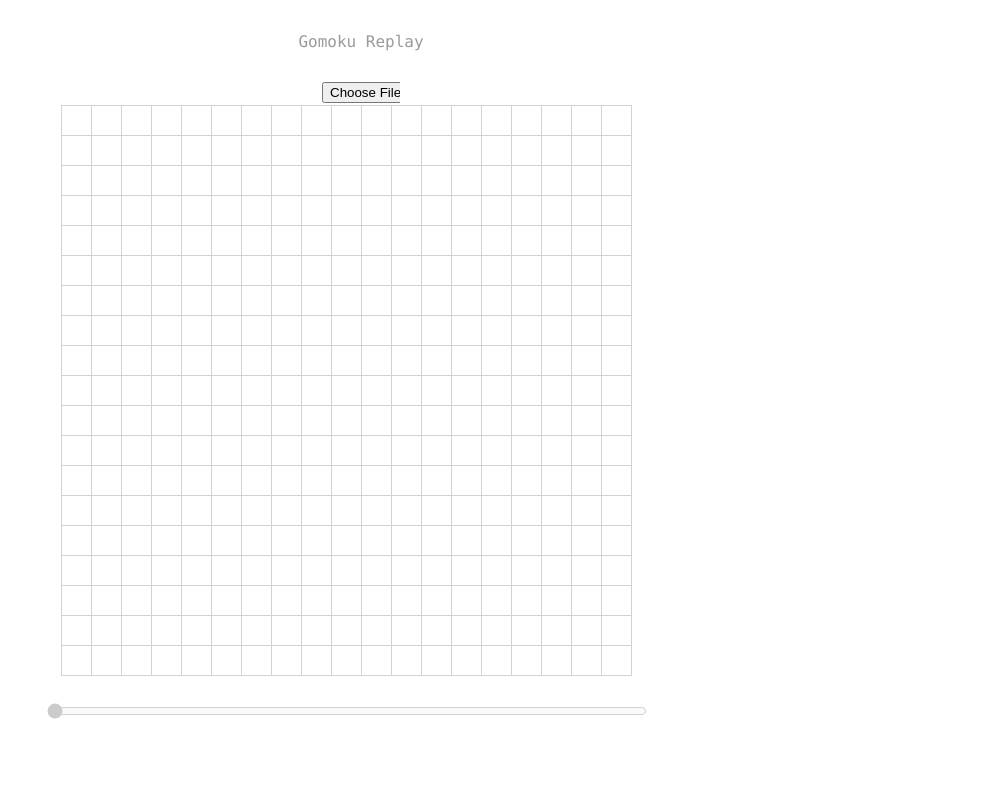
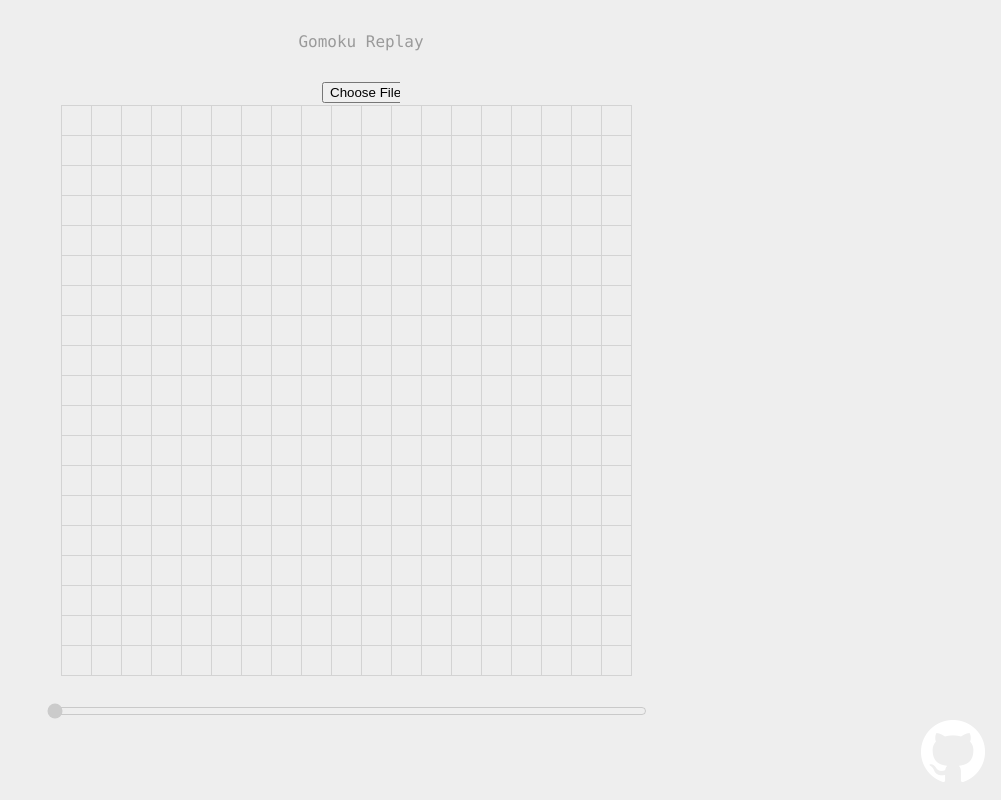
Before and after one commit to hiddenwaffle/gomoku-replay, a website built with Parcel: page js/index.html in a window 1280 px wide. Shown: the whole page, without its empty margins (279-1280 px from the left). Built offline with nearby package versions, Linux system fonts and the light colour scheme.

Commit message:
Add pages

```diff
--- a/js/index.html
+++ b/js/index.html
@@ -16,6 +16,11 @@
   <div id="range-container">
     <input type="range" id="move-selector" min="0" max="0" disabled>
   </div>
+  <a target="_blank"
+     rel="noopener noreferrer"
+     href="">
+    <img class="github-icon" src="./GitHub-Mark-Light-64px.png">
+  </a>
   <script src="main.js"></script>
 </body>
 </html>
--- a/js/main.css
+++ b/js/main.css
@@ -1,6 +1,7 @@
 body {
   text-align: center;
   margin: 32px;
+  background-color: #eee;
   color: rgb(26, 26, 26);
   font-size: 24pt;
   font-family: Consolas, Menlo, Monaco, Lucida Console, Liberation Mono, DejaVu Sans Mono, Bitstream Vera Sans Mono, Courier New, monospace, serif;
@@ -19,3 +20,9 @@ body {
   margin-top: -24px;
   margin-left: -28px; /* hack */
 }
+
+.github-icon {
+  position: absolute;
+  right: 16px;
+  bottom: 16px;
+}
```
Also changed, not shown: docs/index.html (added, +2 -0 lines), docs/GitHub-Mark-Light-64px.d604d919.png (added), js/GitHub-Mark-Light-64px.png (added), 5 other files.
